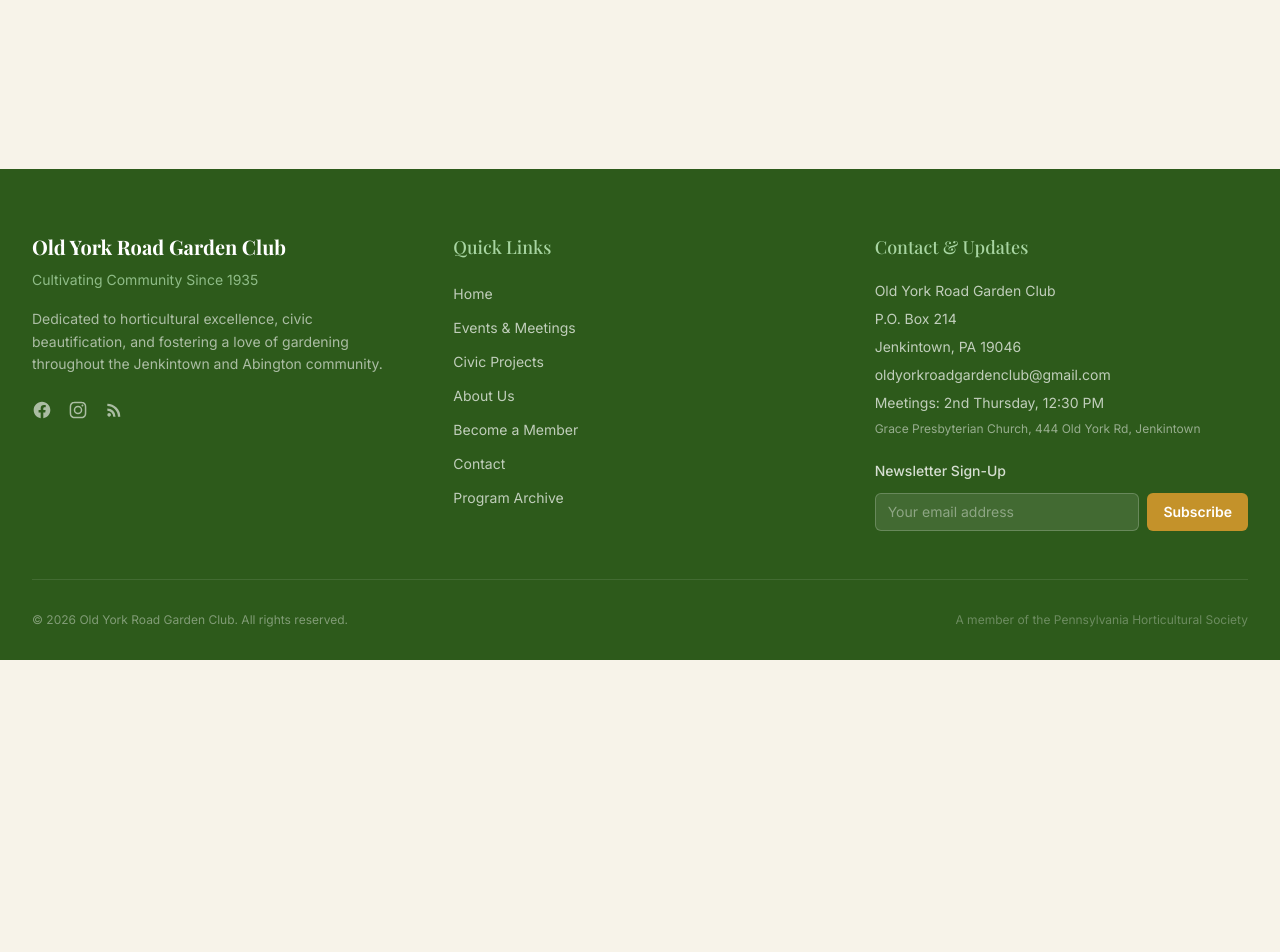
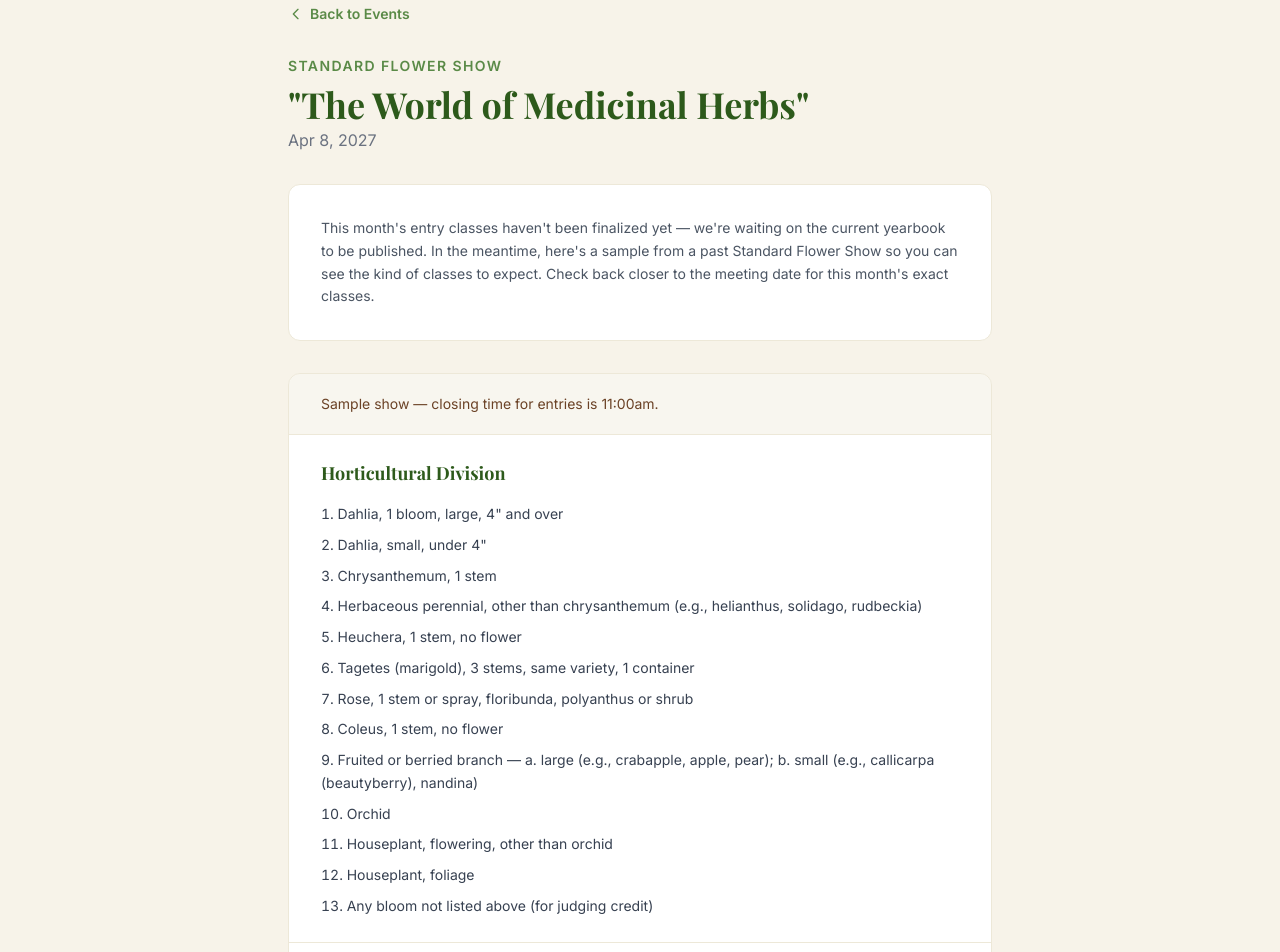
Before and after one commit to VictoriaVasys/old-york-road-garden-club, a React (Vite) app: page /events/apr-2027 in a window 1280 px wide. Shown: the part 140-1092 px from the top of the page. Before the commit the page ends 800 px from the top, so only its background shows below. Built offline with nearby package versions, Linux system fonts and the light colour scheme; a web font is replaced by a local one.

Commit message:
feat: add 2026-2027 event schedule and Standard Flower Show detail pages
Co-Authored-By: Claude Sonnet 5 <noreply@anthropic.com>

```diff
--- a/src/App.tsx
+++ b/src/App.tsx
@@ -9,6 +9,7 @@ import About from './pages/About'
 import Join from './pages/Join'
 import Contact from './pages/Contact'
 import Archive from './pages/Archive'
+import FlowerShowDetail from './pages/FlowerShowDetail'
 
 function ScrollToTop() {
   const { pathname } = useLocation()
@@ -36,6 +37,7 @@ export default function App() {
         <Routes>
           <Route path="/" element={<Home />} />
           <Route path="/events" element={<Events />} />
+          <Route path="/events/:slug" element={<FlowerShowDetail />} />
           <Route path="/civic-projects" element={<CivicProjects />} />
           <Route path="/about" element={<About />} />
           <Route path="/join" element={<Join />} />
--- /dev/null
+++ b/src/data/upcomingEvents.ts
@@ -0,0 +1,81 @@
+export interface UpcomingEvent {
+  date: string
+  title: string
+  type: 'Workshop' | 'Speaker' | 'Program' | 'Social'
+  presenter?: string
+  description?: string
+  location?: string
+  /** Slug for a linked Standard Flower Show detail page, when this meeting includes one. */
+  flowerShowSlug?: string
+}
+
+export const upcomingEvents2026_2027: UpcomingEvent[] = [
+  {
+    date: 'Sep 10, 2026',
+    title: 'Flower Pounding',
+    type: 'Workshop',
+    presenter: 'Marda Craig, Presenter',
+    flowerShowSlug: 'sep-2026',
+  },
+  {
+    date: 'Oct 8, 2026',
+    title: '"Milkweeds of PA"',
+    type: 'Speaker',
+    presenter: "Santino Lauricella, Education Manager, Bowman's Hill Preserve",
+    description: 'PowerPoint presentation',
+    flowerShowSlug: 'oct-2026',
+  },
+  {
+    date: 'Nov 12, 2026',
+    title: 'Lighted Holiday Craft',
+    type: 'Workshop',
+    presenter: 'Donna Steck, Presenter',
+    flowerShowSlug: 'nov-2026',
+  },
+  {
+    date: 'Dec 10, 2026',
+    title: 'Holiday Luncheon & Tea',
+    type: 'Program',
+    presenter: 'Brenda Sullivan, Horticulturist',
+    description: 'Live demonstration of several floral arrangements',
+  },
+  {
+    date: 'Feb 11, 2027',
+    title: '"How to Enter All of the Competitive Classes in the Phila. Flower Show"',
+    type: 'Program',
+    presenter:
+      'Sarah Makin, Chair, Competitive Classes Committee, with the Phila. Flower Show Ambassador Program',
+    description: 'PowerPoint program',
+    flowerShowSlug: 'feb-2027',
+  },
+  {
+    date: 'Mar 11, 2027',
+    title: '"How to Make Your Home Safe for Birds"',
+    type: 'Program',
+    presenter: 'Leigh Altadonna, President, PA Audubon Council',
+    description: 'PowerPoint presentation',
+    flowerShowSlug: 'mar-2027',
+  },
+  {
+    date: 'Apr 8, 2027',
+    title: '"The World of Medicinal Herbs"',
+    type: 'Program',
+    presenter: 'Cheryl Wilks, member, Pennypack Farms Medicinal Study Group',
+    description: 'PowerPoint program',
+    flowerShowSlug: 'apr-2027',
+  },
+  {
+    date: 'May 13, 2027',
+    title: 'Spring Fling',
+    type: 'Social',
+    location: 'Sandy Run Country Club',
+  },
+  {
+    date: 'Jun 10, 2027',
+    title: 'Celebrating Our 90th Anniversary',
+    type: 'Program',
+    presenter: 'Barbara Leiby, Floral Designer and Workshop Instructor',
+    description:
+      'Live demonstration of several floral arrangements, adhering to the strict rules of GCFP',
+  },
+]
--- a/src/pages/Events.tsx
+++ b/src/pages/Events.tsx
@@ -1,5 +1,14 @@
+import { Link } from 'react-router-dom'
 import { useInView } from '../hooks/useInView'
 import { imgs } from '../images'
+import { upcomingEvents2026_2027, type UpcomingEvent } from '../data/upcomingEvents'
+
+const typeBadgeStyles: Record<UpcomingEvent['type'], string> = {
+  Workshop: 'bg-mint/30 text-forest',
+  Speaker: 'bg-sage/15 text-sage',
+  Program: 'bg-gold/15 text-gold',
+  Social: 'bg-parchment text-bark',
+}
 
 const programYears: { year: string; events: { date: string; title: string; presenter?: string }[] }[] = [
   {
@@ -128,22 +137,53 @@ export default function Events() {
       <section className="bg-cream py-16">
         <div className="max-w-7xl mx-auto px-4 sm:px-6 lg:px-8">
           <FadeIn>
-            <h2 className="font-serif text-3xl font-bold text-forest mb-6">
-              Upcoming Events
+            <h2 className="font-serif text-3xl font-bold text-forest mb-2">
+              2026–2027 Program Year
             </h2>
-            <div className="bg-white border border-parchment rounded-xl p-10 text-center max-w-2xl">
-              <div className="text-4xl mb-4">🌱</div>
-              <h3 className="font-serif text-xl font-semibold text-forest mb-2">
-                New Schedule Coming Soon
-              </h3>
-              <p className="text-gray-600 text-sm leading-relaxed">
-                Our 2026–2027 program schedule will be posted here next week.
-                Monthly meetings are held on the second Thursday of each month
-                at 12:30 PM at Grace Presbyterian Church, 444 Old York Road, Jenkintown.
-                Meetings are free and open to the public.
-              </p>
-            </div>
+            <p className="text-gray-600 text-sm max-w-2xl mb-10">
+              Monthly meetings are held on the second Thursday of each month at 12:30 PM
+              at Grace Presbyterian Church, 444 Old York Road, Jenkintown. Meetings are
+              free and open to the public.
+            </p>
           </FadeIn>
+
+          <div className="grid grid-cols-1 md:grid-cols-2 gap-6">
+            {upcomingEvents2026_2027.map((e, i) => (
+              <FadeIn key={e.date} delay={i * 60}>
+                <div className="bg-white border border-parchment rounded-xl shadow-sm p-6 h-full flex flex-col">
+                  <div className="flex items-center justify-between gap-3 mb-3">
+                    <span className="text-sm font-semibold text-forest">{e.date}</span>
+                    <span className={`text-xs font-semibold px-2.5 py-1 rounded-full flex-shrink-0 ${typeBadgeStyles[e.type]}`}>
+                      {e.type}
+                    </span>
+                  </div>
+                  <h3 className="font-serif text-lg font-bold text-forest mb-1.5">
+                    {e.title}
+                  </h3>
+                  {e.presenter && (
+                    <p className="text-sm text-gray-500 mb-1">{e.presenter}</p>
+                  )}
+                  {e.description && (
+                    <p className="text-sm text-gray-600 mb-1">{e.description}</p>
+                  )}
+                  {e.location && (
+                    <p className="text-sm text-gray-500 mb-1">{e.location}</p>
+                  )}
+                  {e.flowerShowSlug && (
+                    <Link
+                      to={`/events/${e.flowerShowSlug}`}
+                      className="mt-auto pt-3 text-sage hover:text-forest text-sm font-semibold inline-flex items-center gap-1"
+                    >
+                      Standard Flower Show Details
+                      <svg className="w-3.5 h-3.5" fill="none" stroke="currentColor" viewBox="0 0 24 24">
+                        <path strokeLinecap="round" strokeLinejoin="round" strokeWidth={2} d="M9 5l7 7-7 7" />
+                      </svg>
+                    </Link>
+                  )}
+                </div>
+              </FadeIn>
+            ))}
+          </div>
         </div>
       </section>
 
--- /dev/null
+++ b/src/pages/FlowerShowDetail.tsx
@@ -0,0 +1,99 @@
+import { Link, useParams } from 'react-router-dom'
+import { upcomingEvents2026_2027 } from '../data/upcomingEvents'
+
+const sampleHorticulturalClasses = [
+  'Dahlia, 1 bloom, large, 4" and over',
+  'Dahlia, small, under 4"',
+  'Chrysanthemum, 1 stem',
+  'Herbaceous perennial, other than chrysanthemum (e.g., helianthus, solidago, rudbeckia)',
+  'Heuchera, 1 stem, no flower',
+  'Tagetes (marigold), 3 stems, same variety, 1 container',
+  'Rose, 1 stem or spray, floribunda, polyanthus or shrub',
+  'Coleus, 1 stem, no flower',
+  'Fruited or berried branch — a. large (e.g., crabapple, apple, pear); b. small (e.g., callicarpa (beautyberry), nandina)',
+  'Orchid',
+  'Houseplant, flowering, other than orchid',
+  'Houseplant, foliage',
+  'Any bloom not listed above (for judging credit)',
+]
+
+const sampleDesignClasses = [
+  {
+    name: "MUM'S THE WORD",
+    desc: 'Traditional mass design using chrysanthemums.',
+  },
+  {
+    name: 'CLOSE ENCOUNTERS OF THE THIRD KIND',
+    desc: 'Parallel design, using 3 groupings of plant material in a strong parallel manner in one container. Examples online.',
+  },
+]
+
+export default function FlowerShowDetail() {
+  const { slug } = useParams()
+  const meeting = upcomingEvents2026_2027.find((e) => e.flowerShowSlug === slug)
+
+  return (
+    <section className="bg-cream py-16">
+      <div className="max-w-3xl mx-auto px-4 sm:px-6 lg:px-8">
+        <Link
+          to="/events"
+          className="inline-flex items-center gap-1.5 text-sage hover:text-forest text-sm font-semibold mb-8"
+        >
+          <svg className="w-4 h-4" fill="none" stroke="currentColor" viewBox="0 0 24 24">
+            <path strokeLinecap="round" strokeLinejoin="round" strokeWidth={2} d="M15 19l-7-7 7-7" />
+          </svg>
+          Back to Events
+        </Link>
+
+        <p className="text-sage text-sm font-semibold tracking-widest uppercase mb-2">
+          Standard Flower Show
+        </p>
+        <h1 className="font-serif text-3xl sm:text-4xl font-bold text-forest mb-1">
+          {meeting ? meeting.title : 'Standard Flower Show'}
+        </h1>
+        {meeting && <p className="text-gray-500 mb-8">{meeting.date}</p>}
+
+        <div className="bg-white border border-parchment rounded-xl p-6 sm:p-8 mb-8">
+          <p className="text-gray-600 text-sm leading-relaxed">
+            This month's entry classes haven't been finalized yet — we're waiting on the current
+            yearbook to be published. In the meantime, here's a sample from a past Standard Flower
+            Show so you can see the kind of classes to expect. Check back closer to the meeting
+            date for this month's exact classes.
+          </p>
+        </div>
+
+        <div className="bg-white border border-parchment rounded-xl overflow-hidden">
+          <div className="px-6 sm:px-8 py-5 border-b border-parchment bg-parchment/40">
+            <p className="text-sm text-bark">
+              Sample show — closing time for entries is 11:00am.
+            </p>
+          </div>
+
+          <div className="px-6 sm:px-8 py-6 border-b border-parchment">
+            <h2 className="font-serif text-lg font-bold text-forest mb-4">
+              Horticultural Division
+            </h2>
+            <ol className="list-decimal list-inside space-y-2 text-sm text-gray-700 leading-relaxed">
+              {sampleHorticulturalClasses.map((c) => (
+                <li key={c}>{c}</li>
+              ))}
+            </ol>
+          </div>
+
+          <div className="px-6 sm:px-8 py-6">
+            <h2 className="font-serif text-lg font-bold text-forest mb-4">
+              Design Division
+            </h2>
+            <ul className="space-y-4 text-sm text-gray-700 leading-relaxed">
+              {sampleDesignClasses.map((c) => (
+                <li key={c.name}>
+                  <span className="font-semibold text-forest">{c.name}</span> — {c.desc}
+                </li>
+              ))}
+            </ul>
+          </div>
+        </div>
+      </div>
+    </section>
+  )
+}
```
